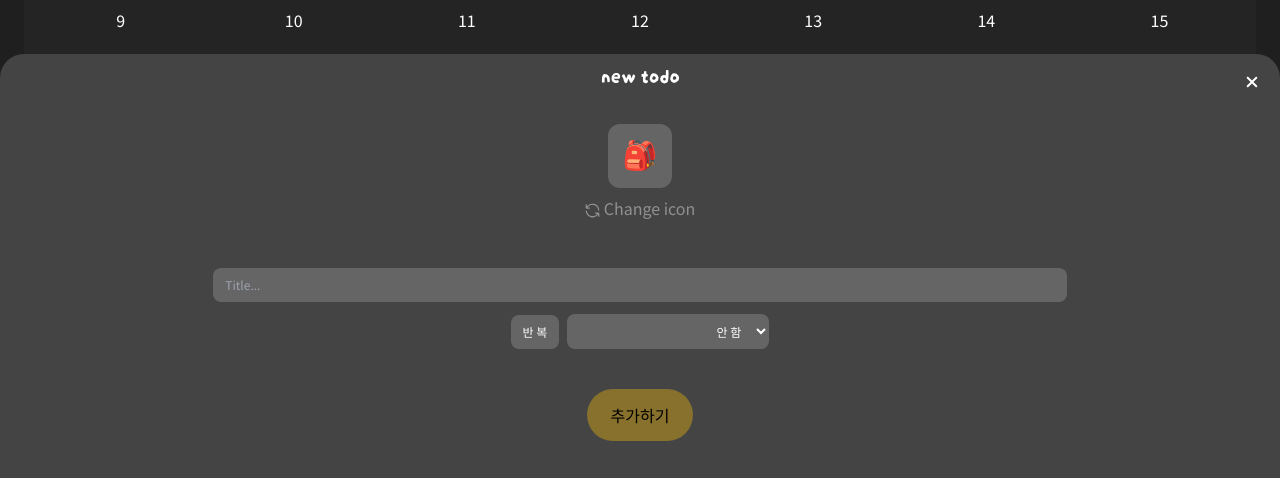
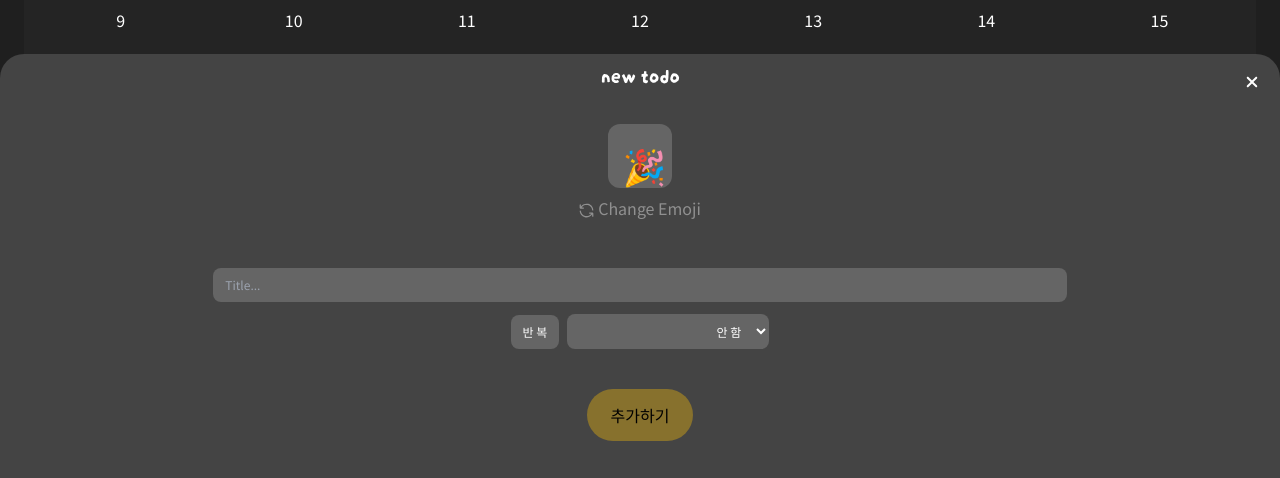
Before and after one commit to momodo-ToDoSupport/momodo_front, a Next.js app: page /mytodo in a window 1280 px wide. Both pictures are taken after a click on the button 1240 px from the left and 546 px from the top of the page. Shown: the part 319-797 px from the top of the page. Built offline with nearby package versions, Linux system fonts and the light colour scheme.

Commit message:
feature: 투두 이모지 추가하기

```diff
--- /dev/null
+++ b/src/components/TodoList/TodoEmoji.tsx
@@ -0,0 +1,68 @@
+import React, { useState } from 'react';
+import EmojiPicker, {
+  EmojiStyle,
+  Theme,
+  EmojiClickData,
+  Emoji,
+} from 'emoji-picker-react';
+import Image from 'next/image';
+import change from '../../../public/images/switchIcon.svg';
+import close from '../../../public/images/closeIcon.svg';
+
+const TodoEmoji = () => {
+  const [selectedEmoji, setSelectedEmoji] = useState<string>('1f389');
+  const [openEmojiPicker, setOpenEmojiPicker] = useState<boolean>(false);
+
+  function onClick(emojiData: EmojiClickData, event: MouseEvent) {
+    setSelectedEmoji(emojiData.unified);
+    console.log(emojiData);
+  }
+  return (
+    <>
+      <div className='flex flex-col items-center justify-center text-center mb-12'>
+        <p className='bg-grey-65 text-xxl w-16 h-16 rounded-xl flex justify-center items-center'>
+          {selectedEmoji && (
+            <Emoji
+              unified={selectedEmoji}
+              emojiStyle={EmojiStyle.NATIVE}
+              size={35}
+            />
+          )}
+        </p>
+        <button
+          className='text-[#909090] flex items-center mt-2'
+          onClick={() => setOpenEmojiPicker(true)}
+        >
+          <Image
+            src={change}
+            alt='이모지 변경하기 버튼'
+            className='mr-1 mt-1'
+          />
+          Change Emoji
+        </button>
+      </div>
+      {openEmojiPicker && (
+        <div className='z-10 absolute top-0 left-0 w-full h-full flex justify-center items-center'>
+          <div className='absolute'>
+            <button
+              className='absolute z-20 bottom-5 right-3'
+              onClick={() => setOpenEmojiPicker(false)}
+            >
+              <Image src={close} alt='닫기' />
+            </button>
+            <EmojiPicker
+              onEmojiClick={onClick}
+              autoFocusSearch={false}
+              theme={Theme.DARK}
+              emojiStyle={EmojiStyle.NATIVE}
+              width='100%'
+              height={350}
+            />
+          </div>
+        </div>
+      )}
+    </>
+  );
+};
+
+export default TodoEmoji;
--- a/src/components/TodoList/TodoForm.tsx
+++ b/src/components/TodoList/TodoForm.tsx
@@ -1,10 +1,10 @@
-import React from 'react';
-import change from '../../../public/images/switchIcon.svg';
+import React, { useState } from 'react';
 import newtodo from '../../../public/images/newtodoIcon.svg';
 import edittodo from '../../../public/images/edittodo.svg';
 import close from '../../../public/images/closeIcon.svg';
 import Image from 'next/image';
 import Button from '../Button';
+import TodoEmoji from './TodoEmoji';
 
 interface TodoFormProps {
   type: string;
@@ -23,7 +23,8 @@ const TodoForm: React.FC<TodoFormProps> = ({ type, closeModal }) => {
   ];
 
   return (
-    <>
+    <article>
+      <h2 className='hidden'>투두 추가 모달</h2>
       <div className='flex relative mt-4 mb-10'>
         <Image
           src={type === 'newtodo' ? newtodo : edittodo}
@@ -34,17 +35,7 @@ const TodoForm: React.FC<TodoFormProps> = ({ type, closeModal }) => {
           <Image src={close} alt='닫기 버튼' />
         </button>
       </div>
-      <div className='flex flex-col items-center justify-center text-center mb-12'>
-        <p className='bg-grey-65 text-xxl w-16 h-16 rounded-xl pt-2'>🎒</p>
-        <button className='text-[#909090] flex items-center mt-2'>
-          <Image
-            src={change}
-            alt='이모지 변경하기 버튼'
-            className='mr-1 mt-1'
-          />
-          Change icon
-        </button>
-      </div>
+      <TodoEmoji />
       <form className='flex flex-col items-center'>
         <input
           type='text'
@@ -71,7 +62,7 @@ const TodoForm: React.FC<TodoFormProps> = ({ type, closeModal }) => {
           </div>
         )}
       </form>
-    </>
+    </article>
   );
 };
 
--- a/src/hooks/useModal.ts
+++ b/src/hooks/useModal.ts
@@ -5,12 +5,10 @@ const useModal = () => {
 
   const openModal = () => {
     setModalOpen(true);
-    console.log('열렸음');
   };
 
   const closeModal = () => {
     setModalOpen(false);
-    console.log('닫혔음');
   };
 
   return { modalOpen, openModal, closeModal };
```
Also changed, not shown: 1 other file (tests, documents, lock files or other folders).
